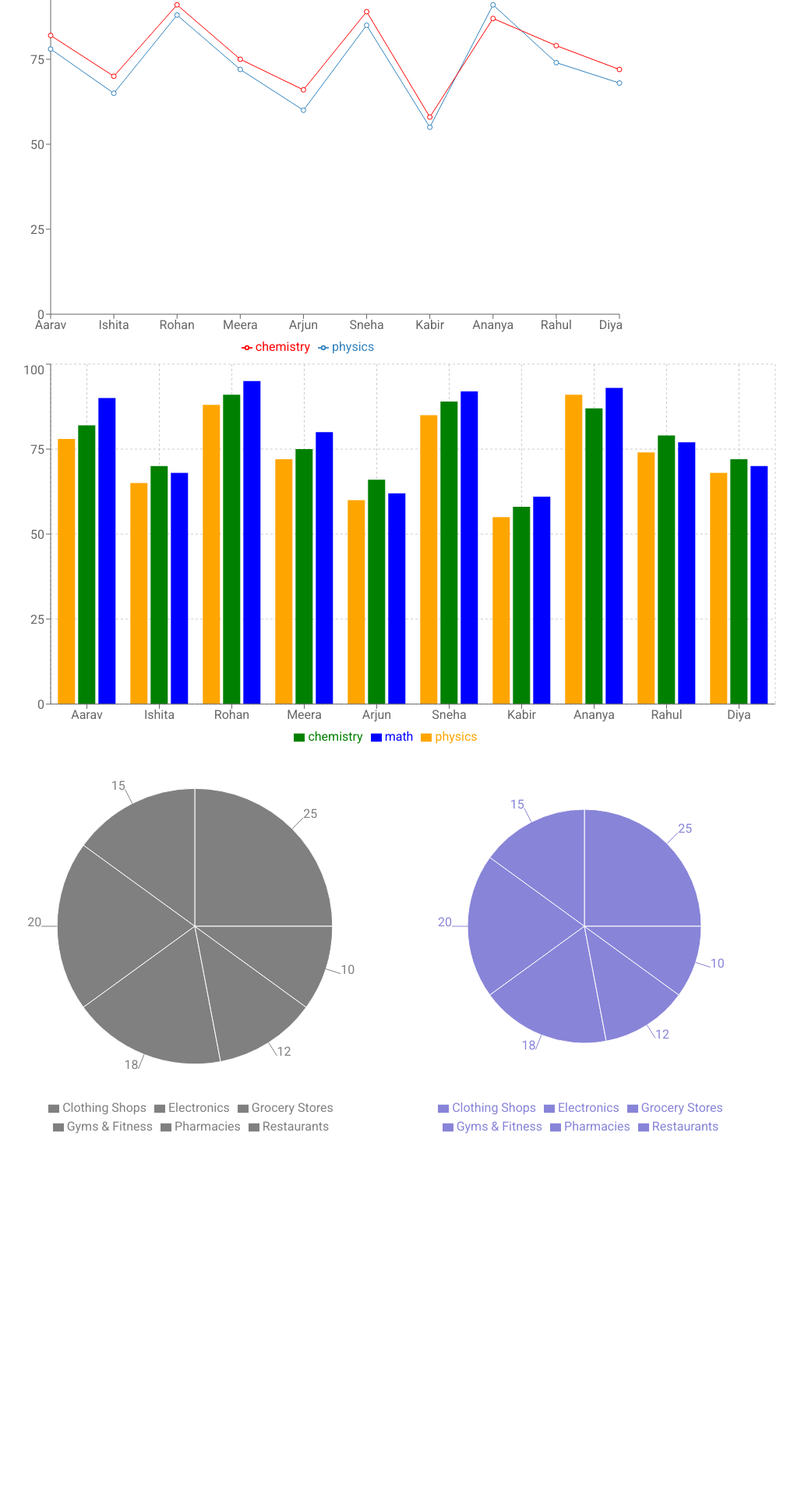
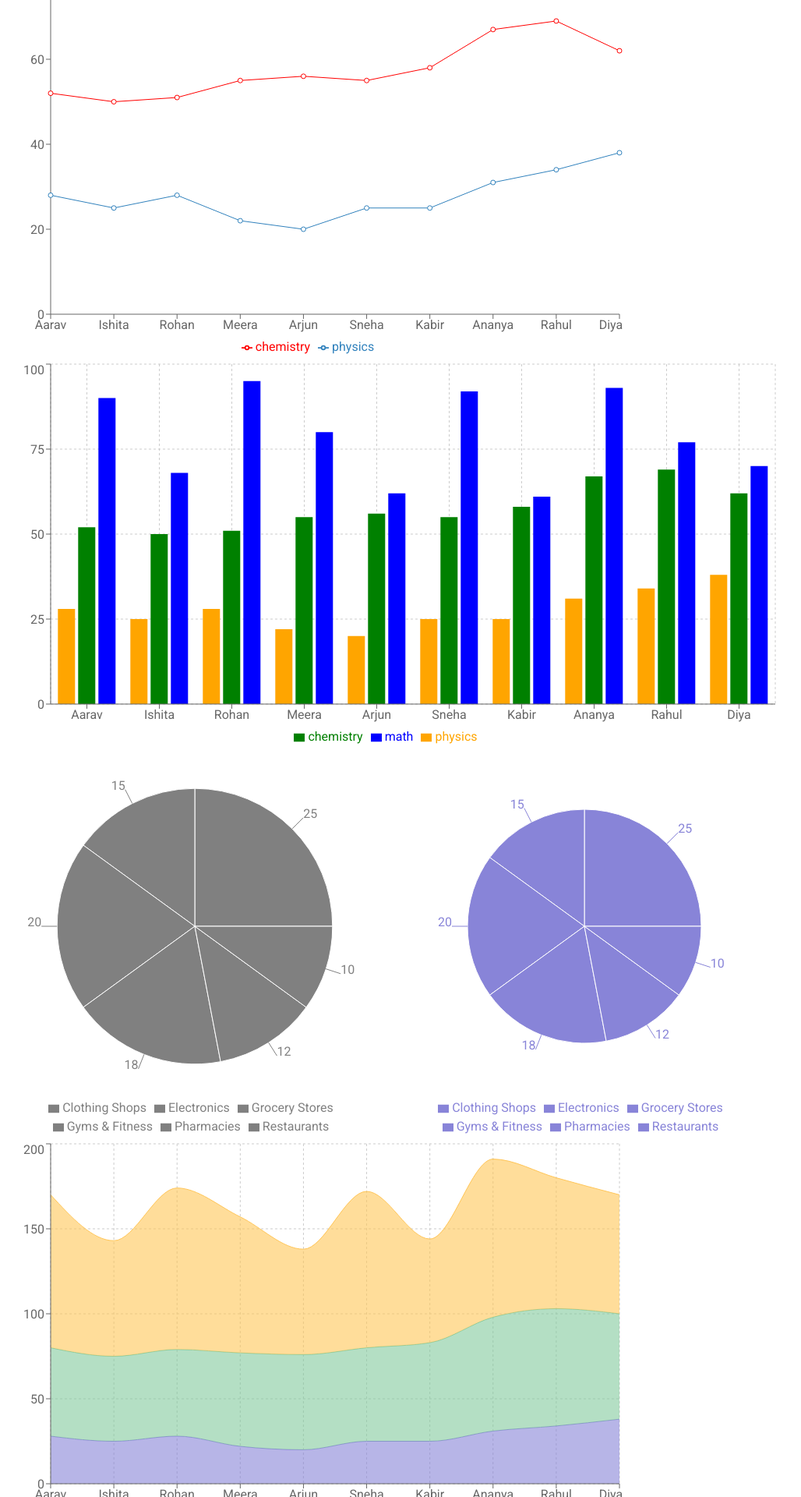
Before and after one commit to piasmajumdar/react-world-on-the-go, a React (Vite) app: page / in a window 1280 px wide. Shown: the part 558-2478 px from the top of the page at 78% size, without its empty margins (0-1028 px from the left). Before the commit the page ends 2020 px from the top, so only its background shows below. Built offline with nearby package versions, Linux system fonts and the light colour scheme.

Commit message:
added area chart

```diff
--- a/src/Components/ResultsChart/ResultsChart.jsx
+++ b/src/Components/ResultsChart/ResultsChart.jsx
@@ -1,18 +1,18 @@
 import React from 'react';
-import { Bar, BarChart, CartesianGrid, Legend, Line, LineChart, Pie, PieChart, Tooltip, XAxis, YAxis } from 'recharts';
+import { Area, AreaChart, Bar, BarChart, CartesianGrid, Legend, Line, LineChart, Pie, PieChart, Tooltip, XAxis, YAxis } from 'recharts';
 
 
 const resultData = [
-    { "id": 1, "name": "Aarav", "physics": 78, "chemistry": 82, "math": 90 },
-    { "id": 2, "name": "Ishita", "physics": 65, "chemistry": 70, "math": 68 },
-    { "id": 3, "name": "Rohan", "physics": 88, "chemistry": 91, "math": 95 },
-    { "id": 4, "name": "Meera", "physics": 72, "chemistry": 75, "math": 80 },
-    { "id": 5, "name": "Arjun", "physics": 60, "chemistry": 66, "math": 62 },
-    { "id": 6, "name": "Sneha", "physics": 85, "chemistry": 89, "math": 92 },
-    { "id": 7, "name": "Kabir", "physics": 55, "chemistry": 58, "math": 61 },
-    { "id": 8, "name": "Ananya", "physics": 91, "chemistry": 87, "math": 93 },
-    { "id": 9, "name": "Rahul", "physics": 74, "chemistry": 79, "math": 77 },
-    { "id": 10, "name": "Diya", "physics": 68, "chemistry": 72, "math": 70 }
+    { "id": 1, "name": "Aarav", "physics": 28, "chemistry": 52, "math": 90 },
+    { "id": 2, "name": "Ishita", "physics": 25, "chemistry": 50, "math": 68 },
+    { "id": 3, "name": "Rohan", "physics": 28, "chemistry": 51, "math": 95 },
+    { "id": 4, "name": "Meera", "physics": 22, "chemistry": 55, "math": 80 },
+    { "id": 5, "name": "Arjun", "physics": 20, "chemistry": 56, "math": 62 },
+    { "id": 6, "name": "Sneha", "physics": 25, "chemistry": 55, "math": 92 },
+    { "id": 7, "name": "Kabir", "physics": 25, "chemistry": 58, "math": 61 },
+    { "id": 8, "name": "Ananya", "physics": 31, "chemistry": 67, "math": 93 },
+    { "id": 9, "name": "Rahul", "physics": 34, "chemistry": 69, "math": 77 },
+    { "id": 10, "name": "Diya", "physics": 38, "chemistry": 62, "math": 70 }
 ];
 
 const businessData = [
@@ -49,6 +49,7 @@ const ResultsChart = () => {
 
             </BarChart>
 
+            {/* PieChart */}
             <div className='flex'>
                 <PieChart height={500} width={500}>
                     <Pie data={businessData} dataKey={"value"} cx="50%" cy={"50%"} label>
@@ -73,6 +74,21 @@ const ResultsChart = () => {
                 </PieChart>
             </div>
 
+            <AreaChart
+                data={resultData}
+                height={'500px'}
+                width={'800px'} responsive>
+                <CartesianGrid strokeDasharray={"3 3"}></CartesianGrid>
+                <XAxis dataKey={'name'}></XAxis>
+                <YAxis></YAxis>
+                <Tooltip></Tooltip>
+                <Legend/>
+
+                <Area type={"monotone"} dataKey={"physics"} stackId="1" stroke='#8884d8' fill='#8884d8'></Area>
+                <Area type={"monotone"} dataKey={"chemistry"} stackId={"1"} stroke='#82ca9d' fill='#82ca9d'></Area>
+                <Area type={"monotone"} dataKey={"math"} stackId={"1"} stroke='#ffc658' fill='#ffc658'></Area>
+            </AreaChart>
+
         </div>
     );
 };
```
